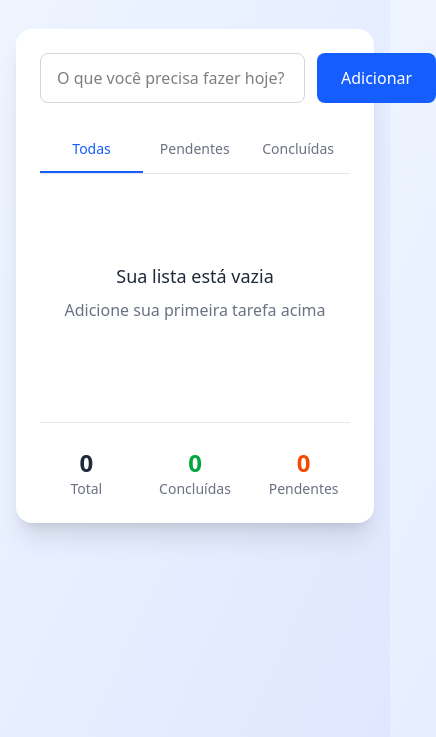
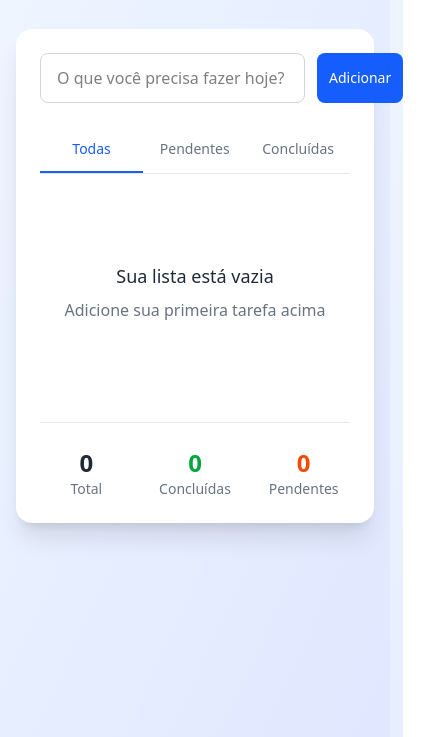
Before and after one commit to watusalen/todo-codec, a website: page index.html in a window 390 px wide. Shown: the part 107-844 px from the top of the page, 436 px wide, since content can reach past the window. Drawn offline with Linux system fonts and the light colour scheme.

Commit message:
Responsividade para dispositivos móveis

```diff
--- a/index.html
+++ b/index.html
@@ -24,7 +24,7 @@
                         placeholder="O que você precisa fazer hoje?"
                         class="flex-1 px-4 py-3 border border-gray-300 rounded-lg focus:outline-none focus:ring-2 focus:ring-blue-500 focus:border-transparent transition-all duration-200">
                     <button id="addButton" data-testid="add-button" type="button"
-                        class="px-6 py-3 bg-blue-600 text-white rounded-lg hover:bg-blue-700 focus:outline-none focus:ring-2 focus:ring-blue-500 focus:ring-offset-2 transition-all duration-200 font-medium">
+                        class="px-3 py-3 sm:px-6 bg-blue-600 text-white rounded-lg hover:bg-blue-700 focus:outline-none focus:ring-2 focus:ring-blue-500 focus:ring-offset-2 transition-all duration-200 font-medium text-sm sm:text-base">
                         Adicionar
                     </button>
                 </div>
```
